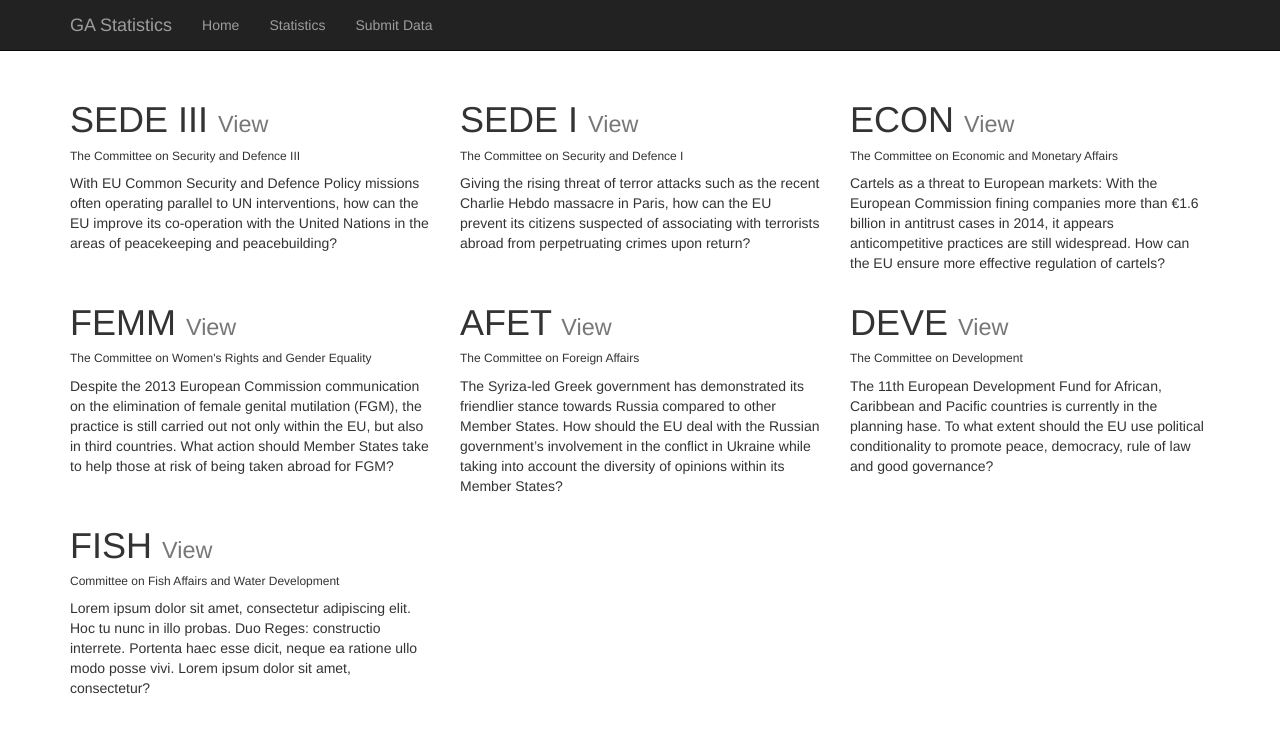
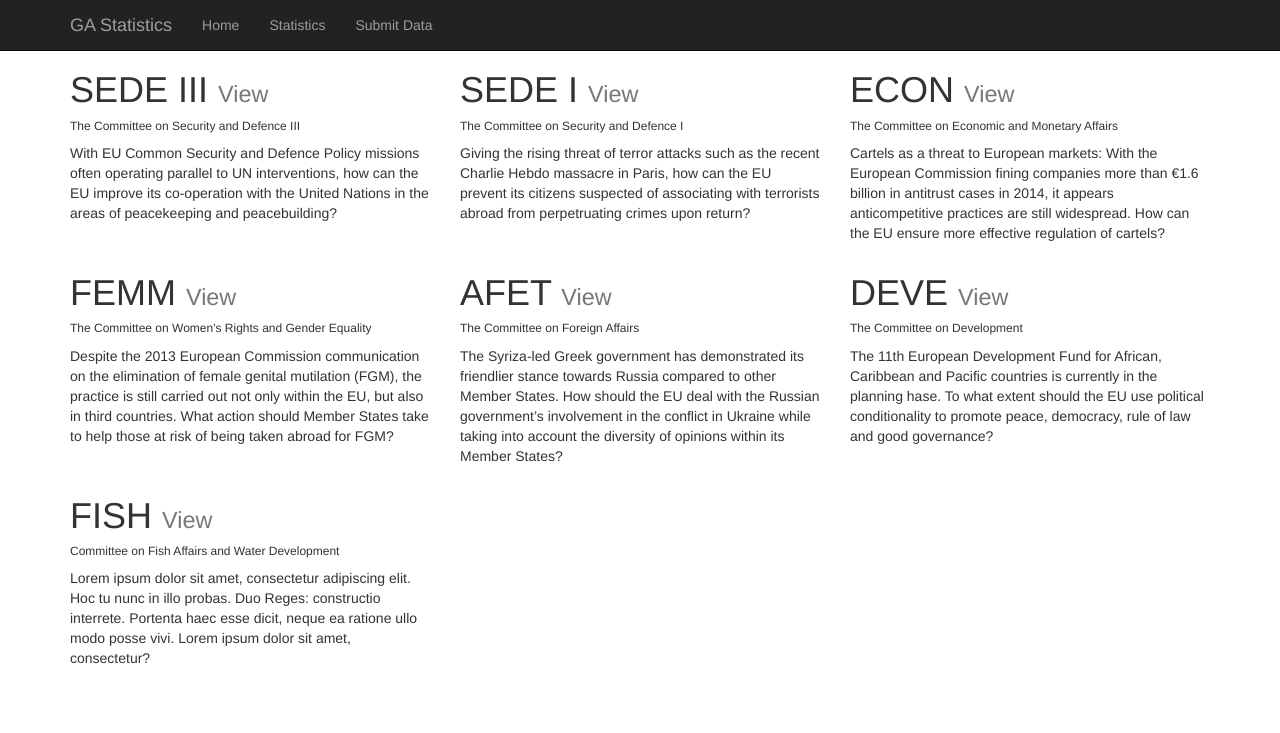
Before and after one commit to wolfskaempf/ga_statistics, a Django app: page /statistics/ in a window 1280 px wide. Shown: the top 733 px of the page. Run offline with Django 3.2, Linux system fonts and the light colour scheme; data comes from the database, SQL or seed files in the repository; parts of the project's set-up code (start-up, migrations or seed data) failed here and were passed over.

Commit message:
Fixed top margin on the body tag

```diff
--- a/src/static/static-only/css/custom.css
+++ b/src/static/static-only/css/custom.css
@@ -1,5 +1,5 @@
 body{
-  margin-top: 50px
+  margin-top: 20px
 }
 
 .col-centered{
```
